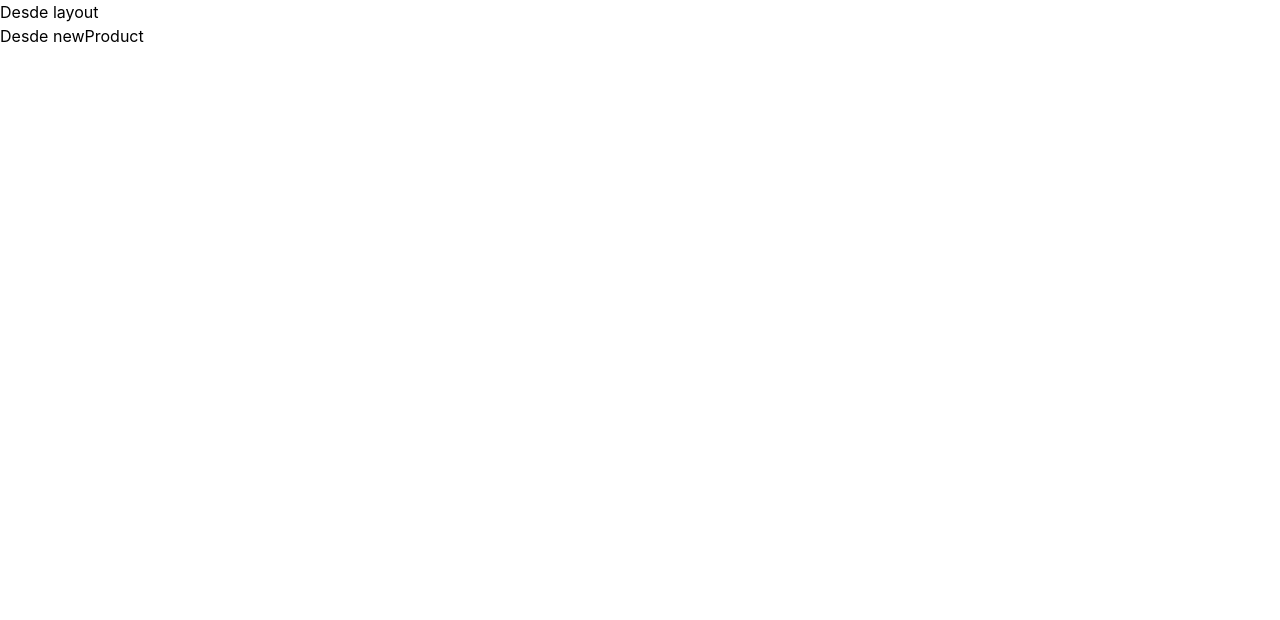
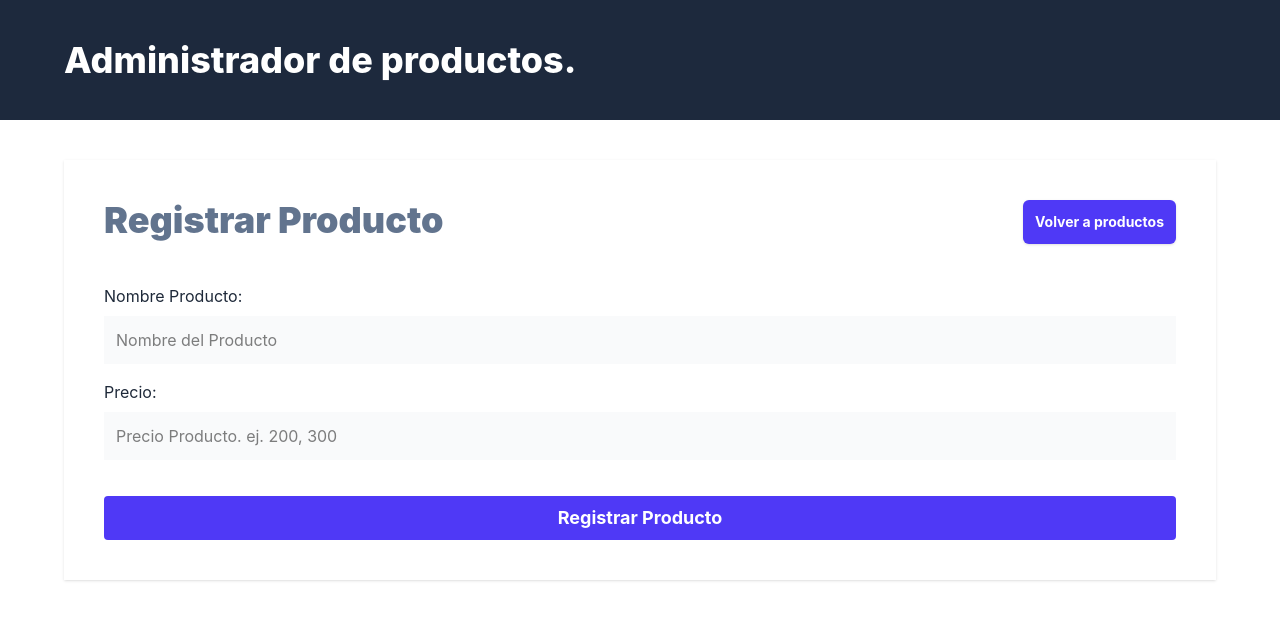
Before and after one commit to OrveoDiLuca/React-y-Node.js---Fullstack-TypeScript-Sequelize-y-Tailwindcss, a React (Vite) app: page /productos/nuevos in a window 1280 px wide. Shown: the top 620 px of the page. Built offline with nearby package versions, Linux system fonts and the light colour scheme.

Commit message:
Se anadieron el layout, las paginas newProduct y product al proyecto

```diff
--- /dev/null
+++ b/src/components/ErrorMessage.tsx
@@ -0,0 +1,9 @@
+import type { PropsWithChildren } from "react";
+
+export default function ErrorMessage({children}: PropsWithChildren) {
+  return (
+    <div className="text-center my-4 bg-red-600 text-white font-bold p-3 uppercase">
+        {children}
+    </div>
+  )
+}
--- a/src/layout/Layout.tsx
+++ b/src/layout/Layout.tsx
@@ -3,8 +3,18 @@ import {Outlet} from 'react-router-dom'
 export default function Layout() {
   return (
     <>
-        <div>Desde layout</div>
-        <Outlet/>
+        <header className='bg-slate-800'>
+            <div className='mx-auto max-w-6xl py-10'>
+                <h1 className='text-4xl font-extrabold text-white'>
+                    Administrador de productos.
+                </h1>
+            </div>
+        </header>
+
+        <main className='mt-10 mx-auto max-w-6xl p-10 bg-white shadow'>
+            <Outlet/>
+        </main>
+
     </>
   )
 }
--- a/src/pages/NewProduct.tsx
+++ b/src/pages/NewProduct.tsx
@@ -1,9 +1,75 @@
+import {Link, Form, useActionData, type ActionFunctionArgs} from 'react-router-dom'
+import ErrorMessage from '../components/ErrorMessage'
 
+export async function action({request}: ActionFunctionArgs) {
+  const data = Object.fromEntries(await request.formData())
+  let error = ''
+
+  if(Object.values(data).includes('')){
+    error = 'Todos los campos son obligatorios'
+  }
+  if(error){
+    return error
+  }
+  return {}
+}
 
 export default function NewProduct() {
+
+  const error = useActionData() as string
+
   return (
-    <div>
-      Desde newProduct
-    </div>
+    <>
+      <div className='flex justify-between'>
+            <h2 className='text-4xl font-black text-slate-500'>Registrar Producto</h2>
+            <Link
+                to="/"
+                className='rounded-md bg-indigo-600 p-3 text-sm font-bold text-white shadow-sm hover:bg-indigo-500'
+            >
+                Volver a productos
+            </Link>
+      </div>
+
+      {error && <ErrorMessage>{error}</ErrorMessage>}
+
+      <Form
+        className="mt-10"
+        method='POST'
+      >
+
+        <div className="mb-4">
+          <label
+            className="text-gray-800"
+            htmlFor="name"
+          >Nombre Producto:</label>
+          <input
+              id="name"
+              type="text"
+              className="mt-2 block w-full p-3 bg-gray-50"
+              placeholder="Nombre del Producto"
+              name="name"
+          />
+        </div>
+
+        <div className="mb-4">
+          <label
+              className="text-gray-800"
+              htmlFor="price"
+          >Precio:</label>
+          <input
+              id="price"
+              type="number"
+              className="mt-2 block w-full p-3 bg-gray-50"
+              placeholder="Precio Producto. ej. 200, 300"
+              name="price"
+          />
+        </div>
+        <input
+          type="submit"
+          className="mt-5 w-full bg-indigo-600 p-2 text-white font-bold text-lg cursor-pointer rounded hover:bg-indigo-500"
+          value="Registrar Producto"
+        />
+      </Form>
+    </>
   )
 }
--- a/src/pages/Product.tsx
+++ b/src/pages/Product.tsx
@@ -1,7 +1,17 @@
+import {Link} from 'react-router-dom'
+
 export default function Product() {
   return (
-    <div>
-      Productos
-    </div>
+    <>
+        <div className='flex justify-between'>
+            <h2 className='text-4xl font-black text-slate-500'>Productos</h2>
+            <Link
+                to="productos/nuevos"
+                className='rounded-md bg-indigo-600 p-3 text-sm font-bold text-white shadow-sm hover:bg-indigo-500'
+            >
+                Agregar producto
+            </Link>
+        </div>
+    </>
   )
 }
--- a/src/router.tsx
+++ b/src/router.tsx
@@ -1,7 +1,7 @@
 import {createBrowserRouter} from 'react-router-dom'
 import Layout from './layout/Layout'
 import Product from './pages/Product'
-import NewProduct from './pages/NewProduct'
+import NewProduct, {action as newProductAction} from './pages/NewProduct'
 
 export const router = createBrowserRouter([
     {
@@ -14,7 +14,8 @@ export const router = createBrowserRouter([
             },
             {
                 path: 'productos/nuevos',
-                element: <NewProduct/>
+                element: <NewProduct/>,
+                action: newProductAction
             }
         ]
     }
```
